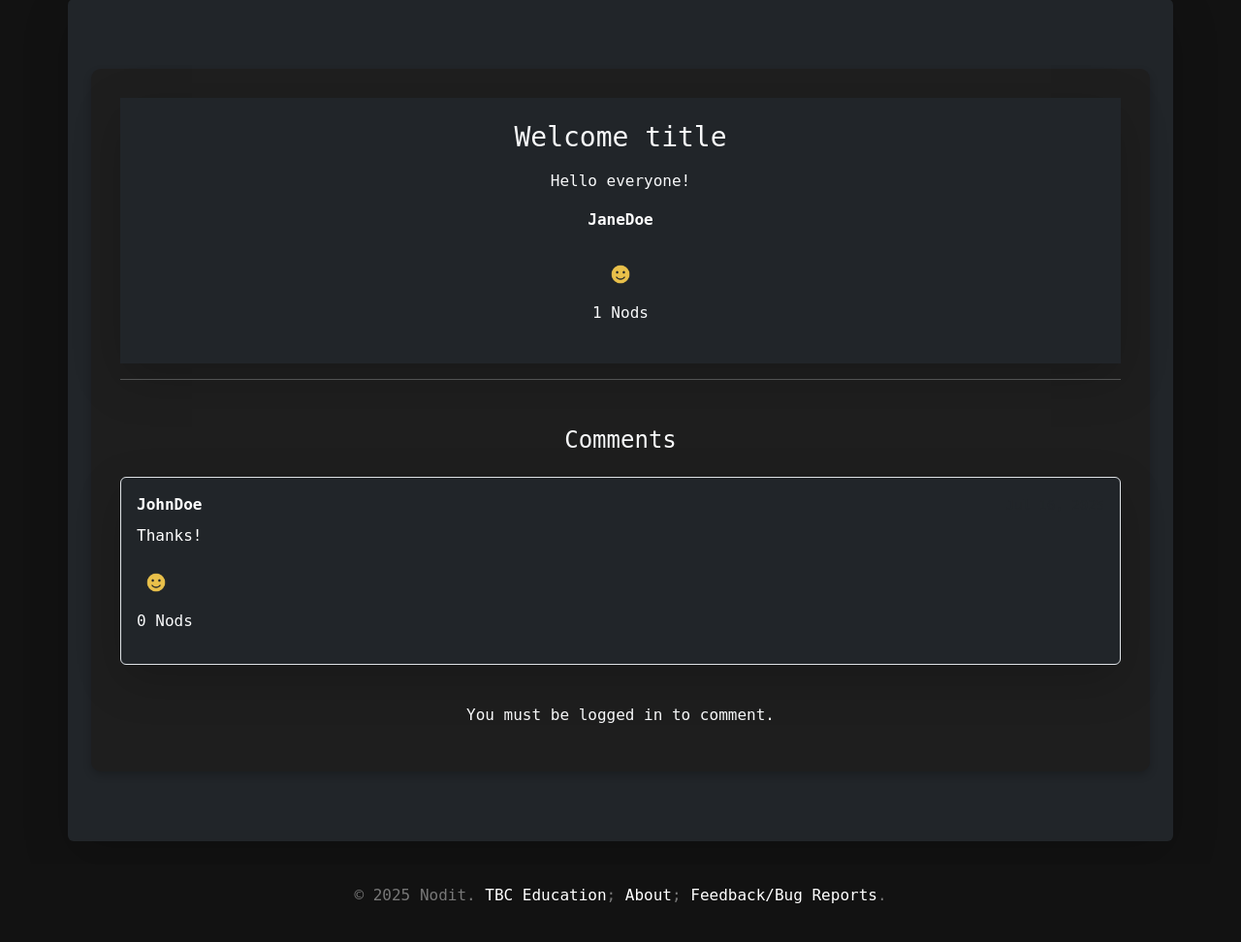
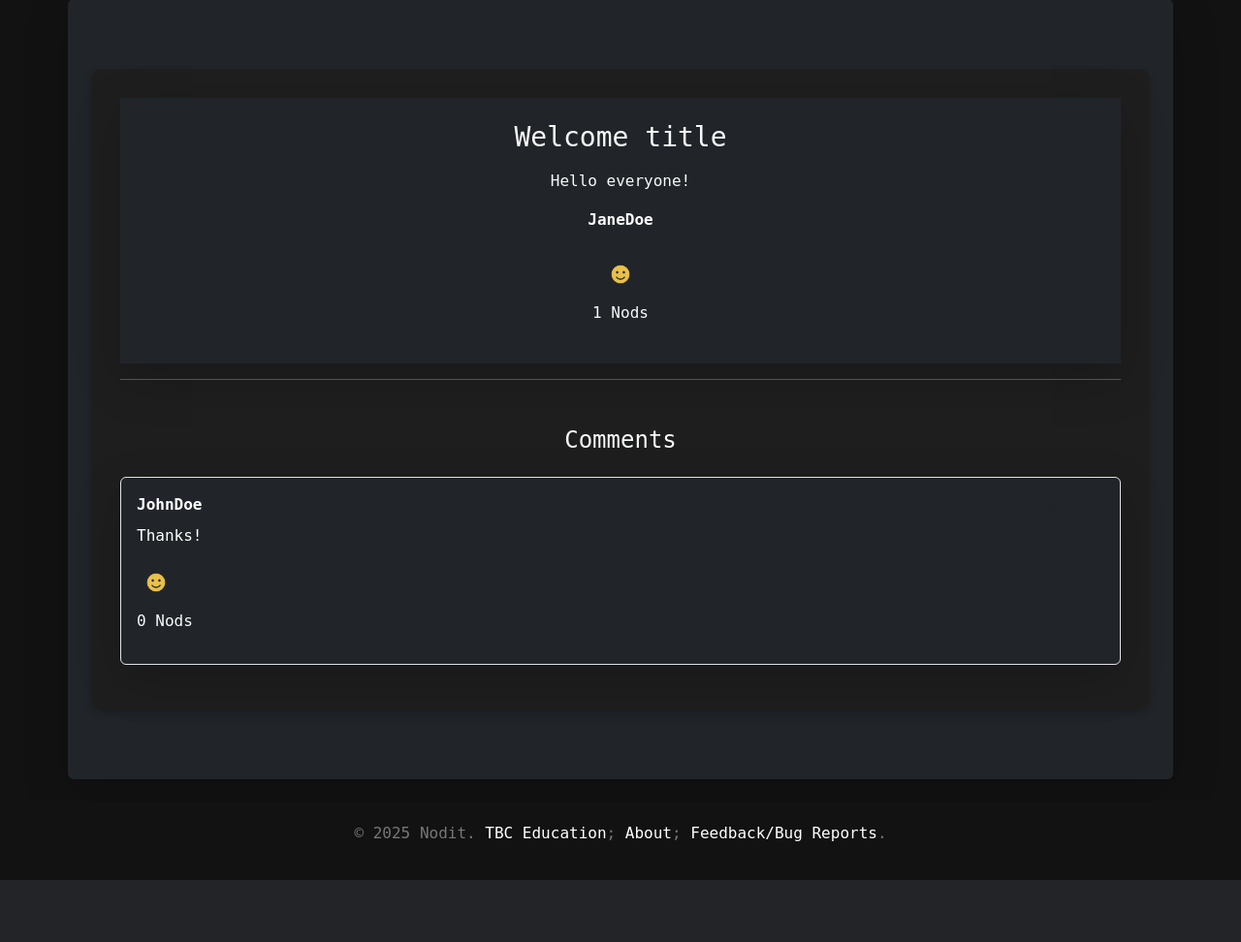
Before and after one commit to neogitz/Nodit, a Flask app: page /thread/1/post/1 in a window 1280 px wide. Shown: the part 161-1133 px from the top of the page at 97% size. After the commit the page ends 1069 px from the top, so only its background shows below. Run offline with Flask 3, Linux system fonts and the light colour scheme; data comes from the database, SQL or seed files in the repository; some libraries are stand-ins or nearby versions.

Commit message:
Update view_post.html

```diff
--- a/templates/view_post.html
+++ b/templates/view_post.html
@@ -69,24 +69,7 @@
         {% endif %}
     </div>
 
-    <div class="comment-form mt-4">
-        {% if current_user.is_authenticated %}
-        <h5 class="text-light">Add a Comment</h5>
-        <form method="POST" action="/thread/{{ post.threadID }}/post/{{ post.postID }}/comment"
-              enctype="multipart/form-data">
-            {{ form.hidden_tag() }}
-            <div class="mb-3">
-                {{ form.text(class="form-control", placeholder="Write your comment here...") }}
-            </div>
-            <div class="mb-3">
-                {{ form.img(class="form-control", placeholder="Upload image content...") }}
-            </div>
-            <button type="submit" class="btn btn-primary w-100">Post Comment</button>
-        </form>
-        {% else %}
-        <p class="text-center text-light">You must be logged in to comment.</p>
-        {% endif %}
-    </div>
+
 
 </div>
 {% endblock %}
```
